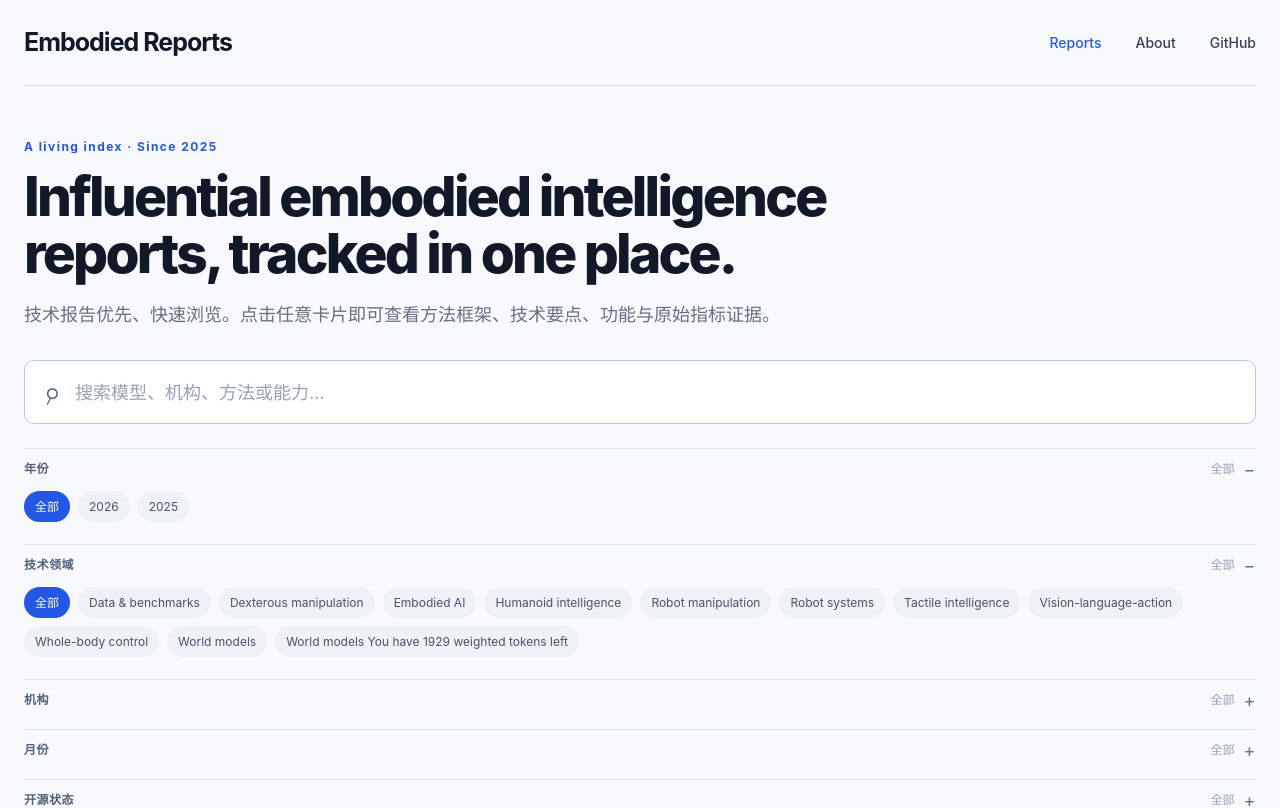
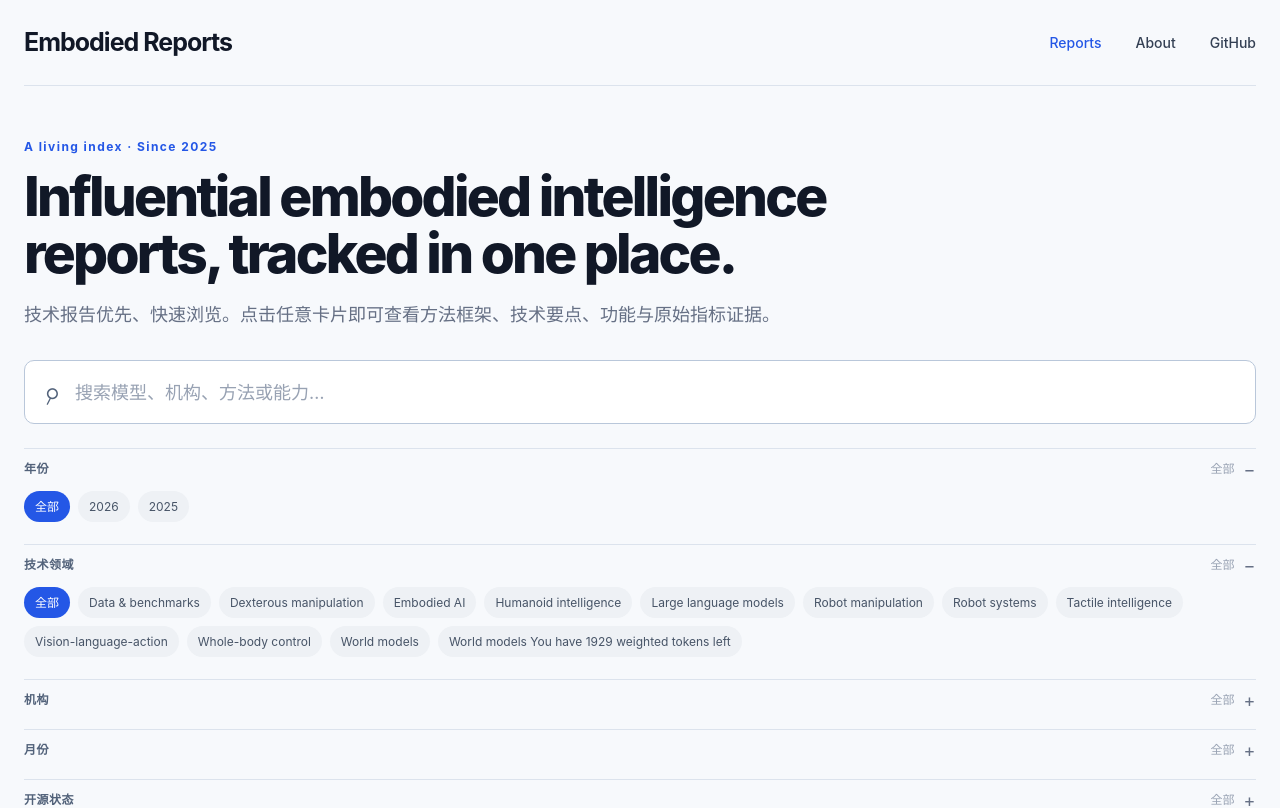
Before and after one commit to dexin-wang/embodied-reports, a Next.js app: page / in a window 1280 px wide. Shown: the top 808 px of the page. Built offline with nearby package versions, Linux system fonts and the light colour scheme.

Commit message:
Add large language model field filter

```diff
--- a/app/report-explorer.tsx
+++ b/app/report-explorer.tsx
@@ -2,6 +2,13 @@
 
 import { useEffect, useMemo, useState } from "react";
 import { getReportDetails, type Report } from "./reports";
+
+const standardFields = [
+  "Vision-language-action", "Large language models", "Humanoid intelligence",
+  "Whole-body control", "World models", "Robot manipulation",
+  "Dexterous manipulation", "Tactile intelligence", "Data & benchmarks",
+  "Robot systems", "Embodied AI",
+];
 
 const kindLabels: Record<string, string> = {
   Company: "公司",
@@ -84,7 +91,7 @@ export function ReportExplorer({ reports }: { reports: Report[] }) {
   const [openOnly, setOpenOnly] = useState(false);
   const [selected, setSelected] = useState<Report | null>(null);
 
-  const fields = useMemo(() => [...new Set(reports.flatMap((report) => report.fields ?? report.tags))].sort(), [reports]);
+  const fields = useMemo(() => [...new Set([...standardFields, ...reports.flatMap((report) => report.fields ?? report.tags)])].sort(), [reports]);
   const organizations = useMemo(() => [...new Set(reports.map((report) => report.organization))].sort(), [reports]);
   const years = useMemo(() => [...new Set(reports.map((report) => String(report.year)))].sort((a, b) => b.localeCompare(a)), [reports]);
 
```
